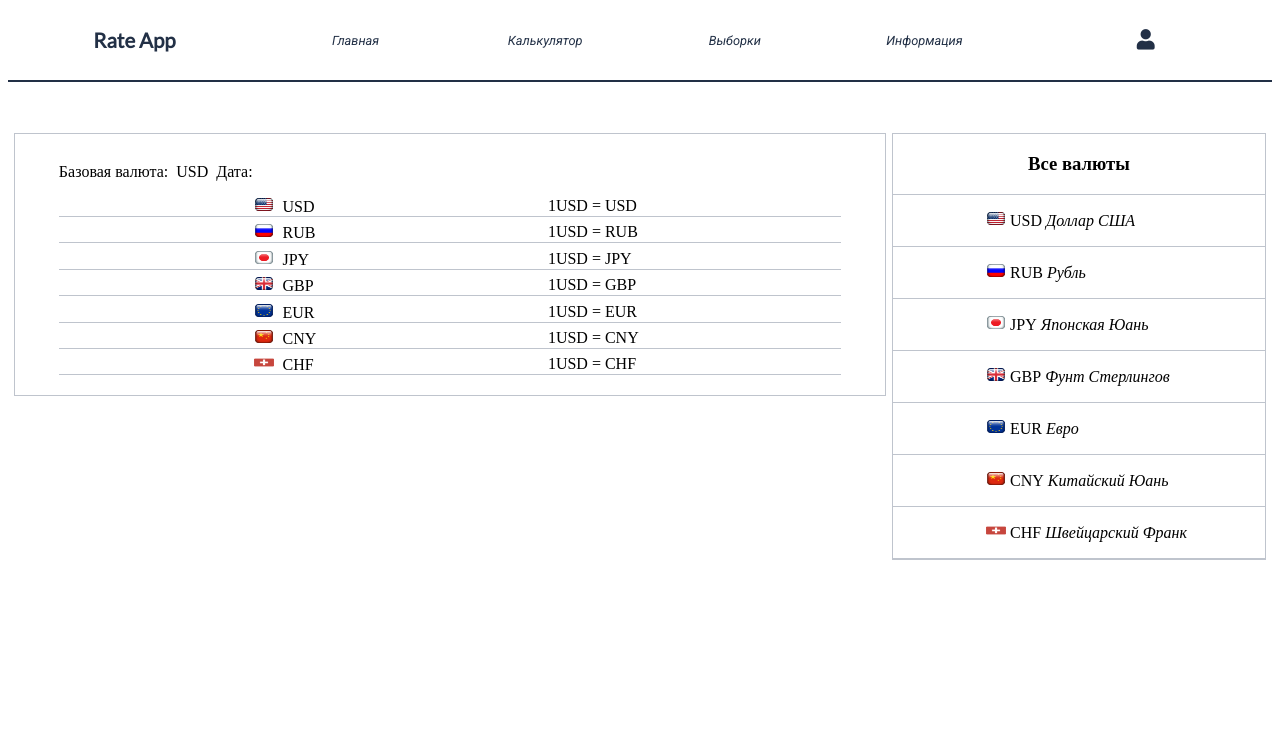
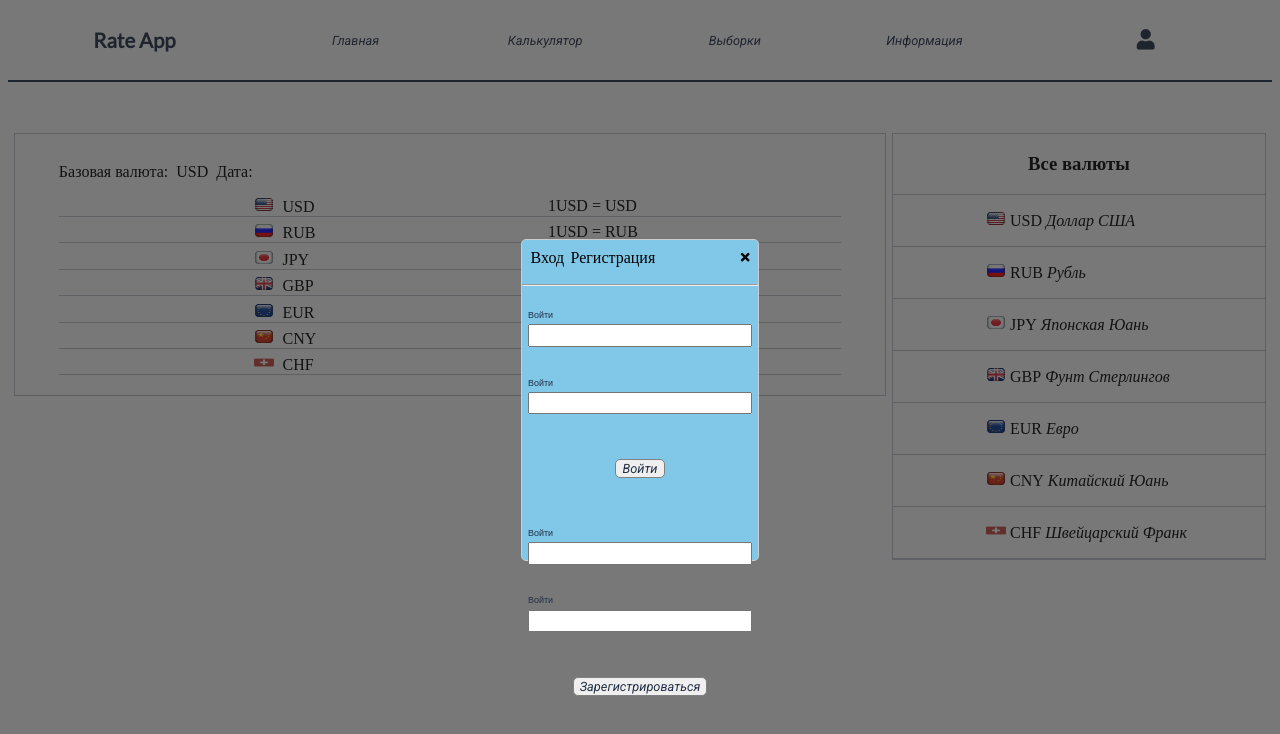
Before and after one commit to KonstantinLev/example-react-app, a React (Create React App) app in the folder app/: page / in a window 1280 px wide. Shown: the top 734 px of the page. Built offline with nearby package versions, Linux system fonts and the light colour scheme; no server answers.

Commit message:
created login modal

```diff
--- a/app/src/App.js
+++ b/app/src/App.js
@@ -11,6 +11,8 @@ import JPY from './img/JPY.png'
 import RUB from './img/RUB.png'
 import USD from './img/USD.png'
 import {RateContext} from "./context/RateContext";
+import {Dark} from "./components/dark/Dark";
+import {Modal} from "./components/modal/Modal";
 
 class App extends React.Component
 {
@@ -192,6 +194,8 @@ class App extends React.Component
                     dataWrite: this.dataWrite,
                     sampleRemove: this.sampleRemove,
                 }}>
+                <Dark />
+                <Modal />
                 <Layout />
             </RateContext.Provider>
         )
--- /dev/null
+++ b/app/src/components/dark/Dark.js
@@ -0,0 +1,8 @@
+import React from 'react'
+import './dark.scss'
+
+export const Dark = () => {
+    return(
+        <div className='dark'></div>
+    )
+}
--- /dev/null
+++ b/app/src/components/dark/dark.scss
@@ -0,0 +1,10 @@
+.dark {
+  position: fixed;
+  top: 0;
+  left: 0;
+  right: 0;
+  bottom: 0;
+  background: #1e1e1e;
+  opacity: .6;
+  z-index: 8;
+}
--- /dev/null
+++ b/app/src/components/login/Login.js
@@ -0,0 +1,23 @@
+import React, {Fragment} from 'react'
+import './login.scss'
+import {Button} from "../button/Button";
+
+export const Login = () => {
+    return(
+        <Fragment>
+            <div className='modalForm'>
+                <div className='modalInput'>
+                    <span>Войти</span>
+                    <input type="text"/>
+                </div>
+                <div className='modalInput'>
+                    <span>Войти</span>
+                    <input type="text"/>
+                </div>
+            </div>
+            <div className='modalBtn'>
+                <Button text='Войти' />
+            </div>
+        </Fragment>
+    )
+}
--- /dev/null
+++ b/app/src/components/login/login.scss
@@ -0,0 +1,24 @@
+.modalInput{
+  margin: 1vw auto;
+  padding: .5vw;
+  display: grid;
+  grid-template-columns: 1fr;
+
+  span{
+    color: #223046;
+    font-family: 'Lato', sans-serif;
+    font-size: .7vw;
+    line-height: 1.5vw;
+  }
+
+  input{
+    height: 1.3vw;
+  }
+}
+
+.modalBtn{
+  margin: 3vw auto;
+  display: flex;
+  justify-content: center;
+  align-items: center;
+}
--- /dev/null
+++ b/app/src/components/modal/Modal.js
@@ -0,0 +1,24 @@
+import React, {Fragment} from 'react'
+import './modal.scss'
+import {Login} from "../login/Login";
+import {Register} from "../register/Register";
+
+export const Modal = () => {
+    return(
+        <div className='modal'>
+            <Fragment>
+                <div className='modalHead'>
+                    <ul>
+                        <li>Вход</li>
+                        <li>Регистрация</li>
+                    </ul>
+
+                    <i className='fa fa-times' aria-hidden='true'></i>
+                </div>
+                <hr/>
+            </Fragment>
+            <Login />
+            <Register />
+        </div>
+    )
+}
--- /dev/null
+++ b/app/src/components/modal/modal.scss
@@ -0,0 +1,50 @@
+
+
+.modal{
+  width: 18.5vw;
+  height: 25vw;
+  background: #80c7e8;
+  border: 1px solid #ccc;
+  opacity: 1;
+  z-index: 9;
+  position: absolute;
+  margin: auto;
+  top: 0;
+  left: 0;
+  right: 0;
+  bottom: 0;
+  border-radius: 5px;
+  // display: none;
+
+}
+
+.modalHead{
+  padding: .7vw;
+  display: flex;
+  justify-content: space-between;
+  align-items: center;
+
+  ul{
+    margin: 0;
+    padding: 0;
+    list-style: none;
+
+    :nth-child(1){
+      margin-right: .5vw;
+    }
+    li{
+      display: inline-block;
+
+      a{
+        text-decoration: none;
+        color: #223046;
+        font-family: 'Roboto', sans-serif;
+        font-size: 1vw;
+      }
+    }
+  }
+
+  i{
+    font-size: 1vw;
+  }
+}
--- /dev/null
+++ b/app/src/components/register/Register.js
@@ -0,0 +1,30 @@
+import React, {Fragment} from 'react'
+import './register.scss'
+import { Button } from '../button/Button';
+
+
+export const Register = () =>{
+
+    return(
+        <Fragment>
+            <div className = 'modalForm'>
+                <div className = 'modalInput'>
+                    <span>Войти</span>
+                    <input type = "text"/>
+                </div>
+
+                <div className = 'modalInput'>
+                    <span>Войти</span>
+                    <input type = "text"/>
+                </div>
+
+            </div>
+
+            <div className = 'modalBtn'>
+
+                <Button text = 'Зарегистрироваться'/>
+            </div>
+
+        </Fragment>
+    )
+}
--- /dev/null
+++ b/app/src/components/register/register.scss
@@ -0,0 +1,24 @@
+.modalInput{
+  margin: 1vw auto;
+  padding: .5vw;
+  display: grid;
+  grid-template-columns: 1fr;
+
+  span{
+    color: #223046;
+    font-family: 'Lato', sans-serif;
+    font-size: .7vw;
+    line-height: 1.5vw;
+  }
+
+  input{
+    height: 1.3vw;
+  }
+}
+
+.modalBtn{
+  margin: 3vw auto;
+  display: flex;
+  justify-content: center;
+  align-items: center;
+}
```
